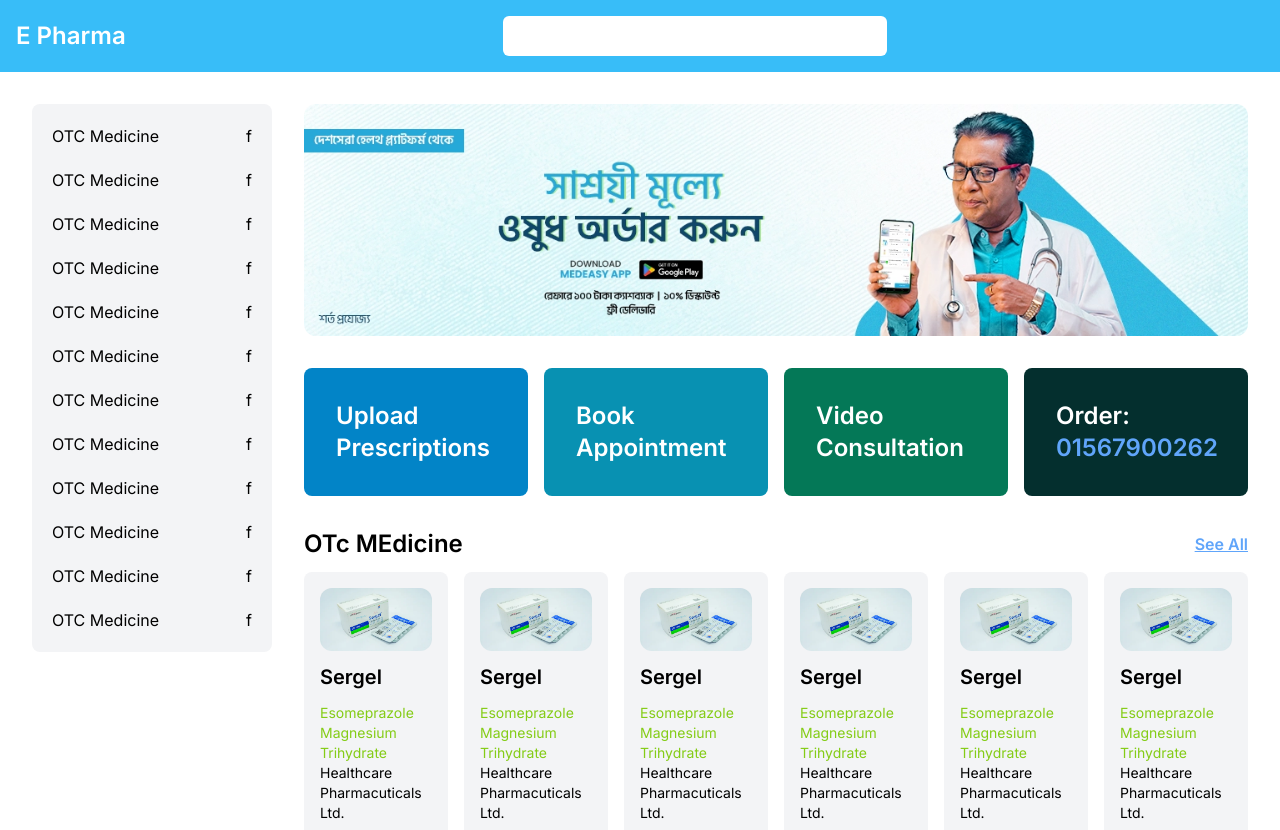
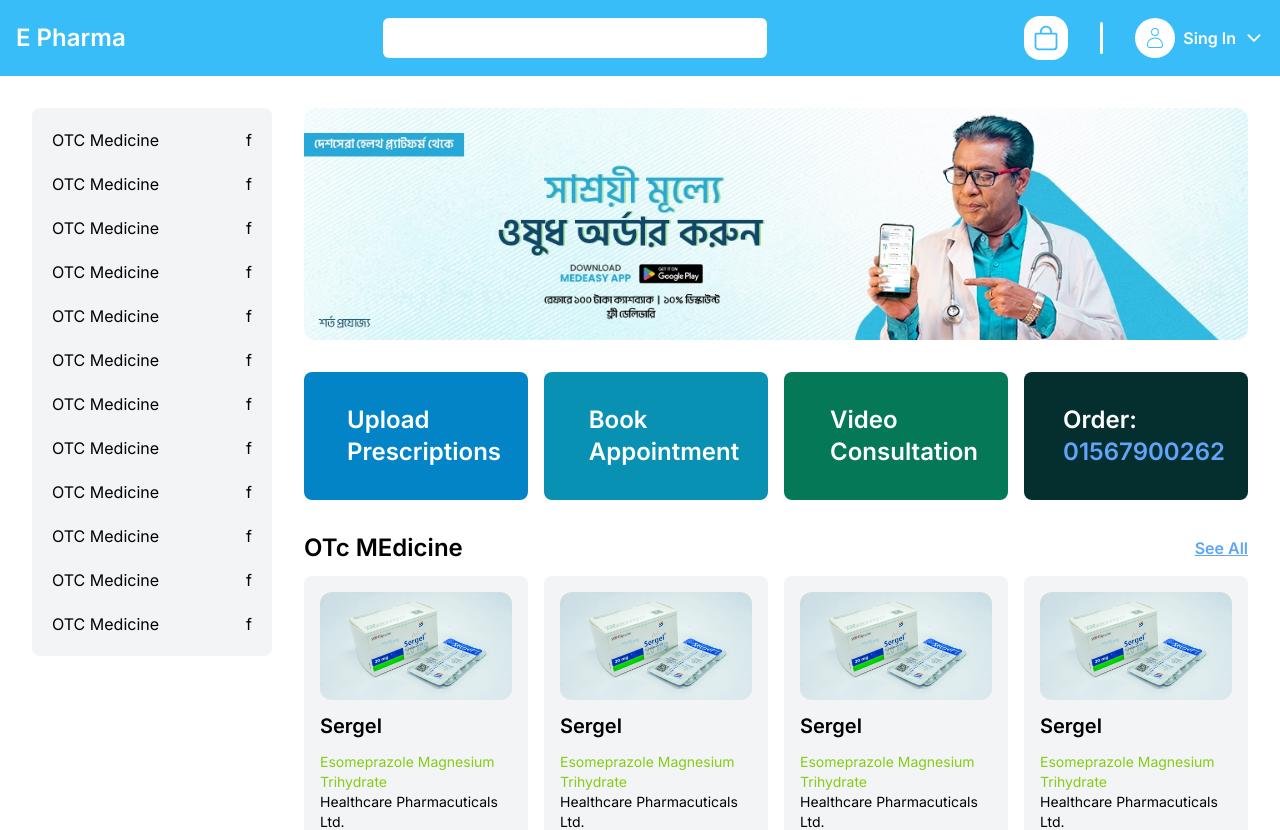
Before and after one commit to Omarfaruk05/e-pharma-frontend, a Next.js app: page / in a window 1280 px wide. Shown: the top 830 px of the page. Built offline with nearby package versions, Linux system fonts and the light colour scheme.

Commit message:
[Done]responsive Navbar

```diff
--- a/src/app/layout.tsx
+++ b/src/app/layout.tsx
@@ -5,6 +5,7 @@
 import Sidebar from "@/components/ui/Sidebar";
 import MainContainer from "@/components/layout/MainContainer";
 import Footer from "@/components/ui/Footer";
+import MobileNav from "@/components/ui/MobileNav";
 
 const inter = Inter({ subsets: ["latin"] });
 
@@ -31,6 +32,9 @@
           </div>
         </MainContainer>
         <Footer />
+        <div className="sticky bottom-0">
+          <MobileNav />
+        </div>
       </body>
     </html>
   );
--- a/src/components/ui/HomeProducts.tsx
+++ b/src/components/ui/HomeProducts.tsx
@@ -19,9 +19,9 @@
             See All
           </Link>
         </div>
-        <div className="grid grid-cols-2 md:grid-cols-3 lg:grid-cols-4 xl:grid-cols-6 gap-4">
+        <div className="grid grid-cols-2 md:grid-cols-3 lg:grid-cols-4  2xl:grid-cols-6 gap-4">
           {nums.map((x) => (
-            <ProductCart />
+            <ProductCart key={x} />
           ))}
         </div>
       </div>
--- /dev/null
+++ b/src/components/ui/MobileNav.tsx
@@ -0,0 +1,24 @@
+import { IoBagOutline, IoHomeOutline } from "react-icons/io5";
+import { CiUser } from "react-icons/ci";
+import { CgMenuLeft } from "react-icons/cg";
+
+const MobileNav = () => {
+  return (
+    <div className="flex justify-between items-center p-2 bg-white md:hidden">
+      <div>
+        <CgMenuLeft size={32} />
+      </div>
+      <div>
+        <IoHomeOutline size={32} />
+      </div>
+      <div>
+        <IoBagOutline size={32} />
+      </div>
+      <div>
+        <CiUser size={32} />
+      </div>
+    </div>
+  );
+};
+
+export default MobileNav;
--- a/src/components/ui/Nav.tsx
+++ b/src/components/ui/Nav.tsx
@@ -1,6 +1,8 @@
 "use client";
 
 import MainContainer from "../layout/MainContainer";
+import { IoBagOutline, IoChevronDown } from "react-icons/io5";
+import { CiUser } from "react-icons/ci";
 
 const Nav = () => {
   const handleSearch = (event: any) => {
@@ -10,17 +12,32 @@
     <div className="bg-sky-400 sticky top-0 z-20">
       <MainContainer>
         <div className="p-4 flex flex-col md:flex-row justify-between gap-4 items-center text-white">
-          <div>
+          <div className="flex justify-between">
             <h2 className="text-xl md:text-2xl font-semibold text-center">
               E Pharma
             </h2>
           </div>
           <div className="">
-            <form onSubmit={handleSearch} className="relative flex w-full">
-              <input className="p-2 text-gray-800 focus:outline-none rounded-md w-96 md:mx-24" />
+            <form onSubmit={handleSearch} className="">
+              <input className="p-2 text-gray-800 focus:outline-none rounded-md w-96 md:w-60 lg:w-96 md:mx-24" />
             </form>
           </div>
-          <div className=""></div>
+          <div className="hidden md:flex  items-center gap-8">
+            <div className="bg-white text-sky-400 p-2 rounded-2xl">
+              <IoBagOutline className="" size={28} />
+            </div>
+            <div className="h-8 w-[3px] rounded-full bg-white"></div>
+            <div>
+              <button className="flex items-center gap-2">
+                <CiUser
+                  className="bg-white rounded-full text-sky-400 p-2"
+                  size={40}
+                />
+                <span className="font-semibold">Sing In</span>
+                <IoChevronDown size={20} />
+              </button>
+            </div>
+          </div>
         </div>
       </MainContainer>
     </div>
--- a/src/components/ui/Services.tsx
+++ b/src/components/ui/Services.tsx
@@ -1,18 +1,23 @@
-import React from "react";
+import { BsFileEarmarkImage } from "react-icons/bs";
+import { FcCalendar, FcVideoCall, FcCallback } from "react-icons/fc";
 
 const Services = () => {
   return (
     <div className="text-white font-semibold text-2xl grid grid-cols-1 md:grid-cols-2 xl:grid-cols-4 justify-between gap-4 py-8">
-      <div className="bg-sky-600 p-8 rounded-lg w-full">
+      <div className="bg-sky-600 p-8 rounded-lg w-full flex gap-4 items-center justify-center">
+        <BsFileEarmarkImage className="text-orange-500" size={32} />
         <p>Upload Prescriptions</p>
       </div>
-      <div className="bg-cyan-600 p-8 rounded-lg w-full">
+      <div className="bg-cyan-600 p-8 rounded-lg w-full flex gap-4 items-center justify-center">
+        <FcCalendar size={32} />
         <p>Book Appointment</p>
       </div>
-      <div className="bg-emerald-700 p-8 rounded-lg w-full">
+      <div className="bg-emerald-700 p-8 rounded-lg w-full flex gap-4 items-center justify-center">
+        <FcVideoCall size={32} />
         <p>Video Consultation</p>
       </div>
-      <div className="bg-teal-950 p-8 rounded-lg w-full">
+      <div className="bg-teal-950 p-8 rounded-lg w-full flex gap-4 items-center justify-center">
+        <FcCallback size={32} />
         <p>
           Order: <span className="text-blue-400">01567900262</span>
         </p>
```
Also changed, not shown: package.json (+5 -4 lines), 1 other file (tests, documents, lock files or other folders).
